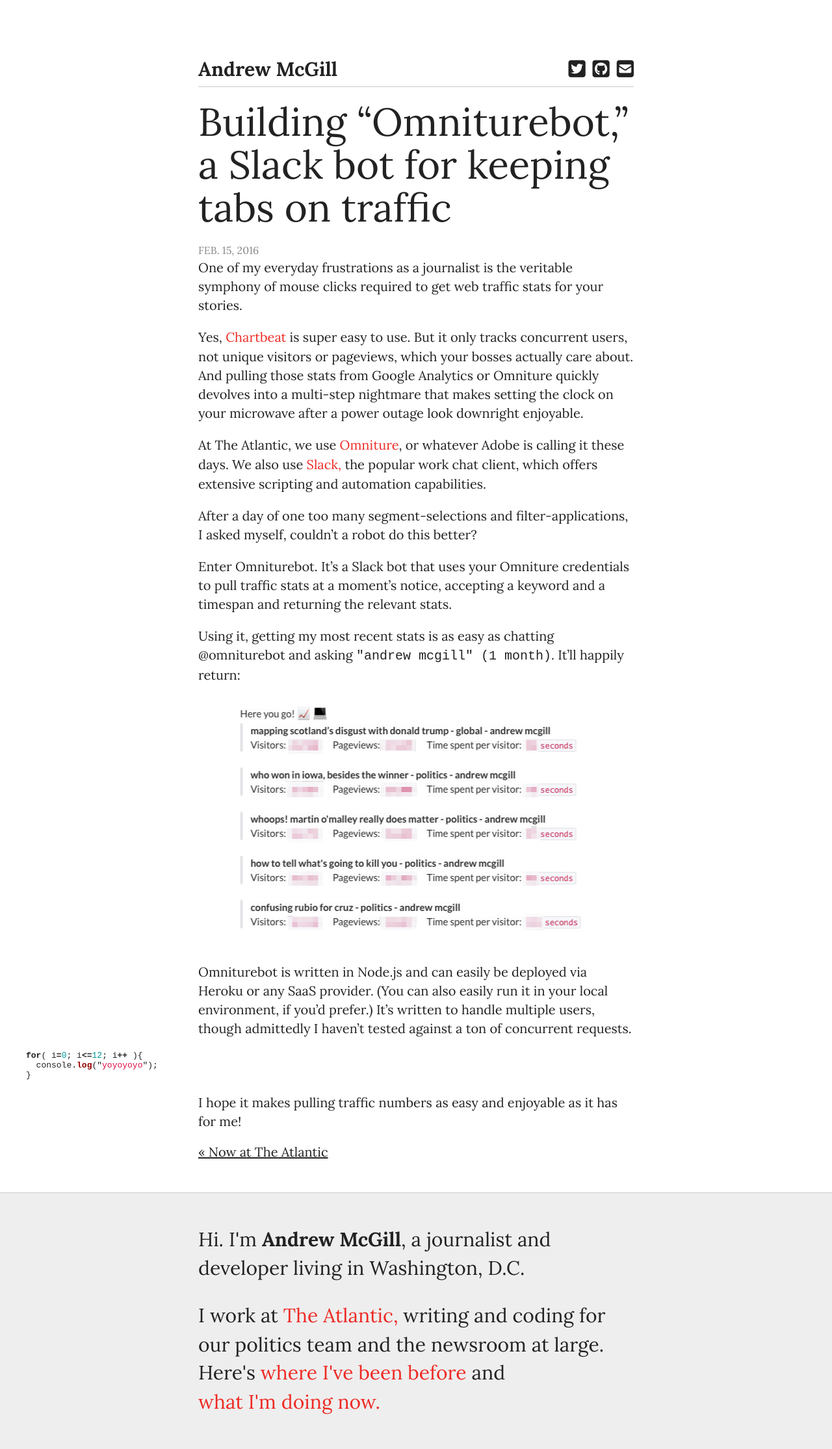
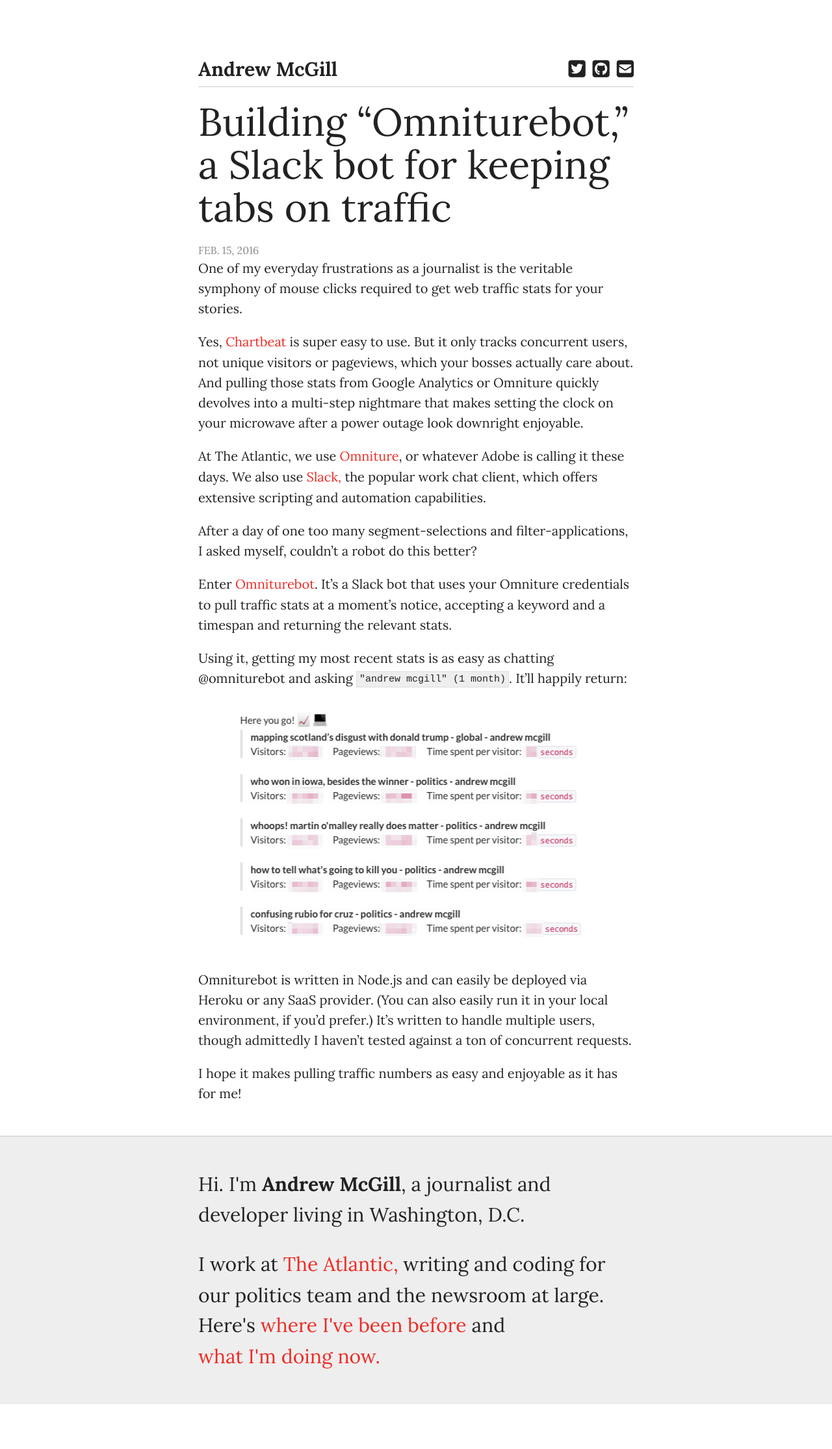
Before and after one commit to arm5077/arm5077.github.io, a Jekyll site: the page built from _posts/2016-02-15-building-omniturebot-a-slack-bot-traffic.md, in a window 1280 px wide. Shown: the whole page at 65% size. Built offline with Jekyll 4.4.1, drawn with Linux system fonts in a browser that asks for light colours; nearby versions of some CDN libraries; after the commit the page ends 2161 px from its top, so only the background shows below that.

Commit message:
Did markdown stop working

```diff
--- a/_layouts/default.html
+++ b/_layouts/default.html
@@ -2,9 +2,18 @@
 <html>
 <head>
 	<title>{{ page.title }}</title>
+
+	{% if page.desc %}
+	<meta name="description" content="{{ page.desc }}" />
+	{% else %}
+	<meta name="description" content="I'm a journalist and web developer from Philadelphia who hopes to die happy." />
+	{% endif %}
+
+
 	<link rel="stylesheet" type="text/css" href="{{ site.url }}/css/main.css">
 	<link rel="stylesheet" type="text/css" href="{{ site.url }}/css/syntax.css">
 	<script src="https://use.fontawesome.com/42e13a9762.js"></script>
+	<meta name="viewport" content="width=device-width, initial-scale=1">
 </head>
 
 <body>
--- a/_posts/2016-02-15-building-omniturebot-a-slack-bot-traffic.md
+++ b/_posts/2016-02-15-building-omniturebot-a-slack-bot-traffic.md
@@ -10,7 +10,7 @@
 
 After a day of one too many segment-selections and filter-applications, I asked myself, couldn’t a robot do this better?
 
-Enter Omniturebot. It’s a Slack bot that uses your Omniture credentials to pull traffic stats at a moment’s notice, accepting a keyword and a timespan and returning the relevant stats.
+Enter [Omniturebot](https://github.com/arm5077/omniture-slackbot). It’s a Slack bot that uses your Omniture credentials to pull traffic stats at a moment’s notice, accepting a keyword and a timespan and returning the relevant stats.
 
 Using it, getting my most recent stats is as easy as chatting @omniturebot and asking `"andrew mcgill" (1 month)`. It’ll happily return:
 
@@ -18,10 +18,4 @@
 
 Omniturebot is written in Node.js and can easily be deployed via Heroku or any SaaS provider. (You can also easily run it in your local environment, if you’d prefer.) It’s written to handle multiple users, though admittedly I haven’t tested against a ton of concurrent requests.
 
-{% highlight javascript %}
-for( i=0; i<=12; i++ ){
-  console.log("yoyoyoyo");
-}
-{% endhighlight %}
-
 I hope it makes pulling traffic numbers as easy and enjoyable as it has for me!
--- a/css/main.scss
+++ b/css/main.scss
@@ -90,7 +90,7 @@
 
 p {
 	font-size: 20px;
-	line-height: 1.45em;
+	line-height: 1.55em;
 
 	&:first-of-type {
 		margin-top: 0;
@@ -275,8 +275,68 @@
 
 }
 
+code.highlighter-rouge {
+	background-color: #eee;
+    border: 1px solid #ddd;
+    padding: 3px 4px;
+    font-size: 15px;
+    position: relative;
+    top: -2px;
+}
+
+pre {
+	max-width:670px;
+	margin: auto;
+	background-color: #eee;
+	border: 1px solid #ddd;
+	padding: 10px;
+}
+
+
 @media screen and (max-width: 670px) {
 	body {
+		padding: 10px 20px;
+	}
 
+	h1 {
+		font-size: 40px;
+	}
+
+	.intro {
+		font-size: 25pt;
+	}
+
+	.page {
+
+		.page-body {
+
+			h2.line-below {
+				margin-top:20px;
+			}
+
+			p {
+				font-size: 17px;
+				line-height:1.55em
+			}
+
+		}
+
+		.navigation {
+			a {
+				display: block;
+				max-width: 100%;
+				margin-bottom: 10px;
+			}
+
+		}
+
+		.footer {
+			margin: 20px auto;
+			padding: 20px;
+
+			p {
+				font-size: 25px;
+			}
+		}
 	}
 }
```
Also changed, not shown: _posts/2016-05-21-test-2.md (deleted, +0 -7 lines).
